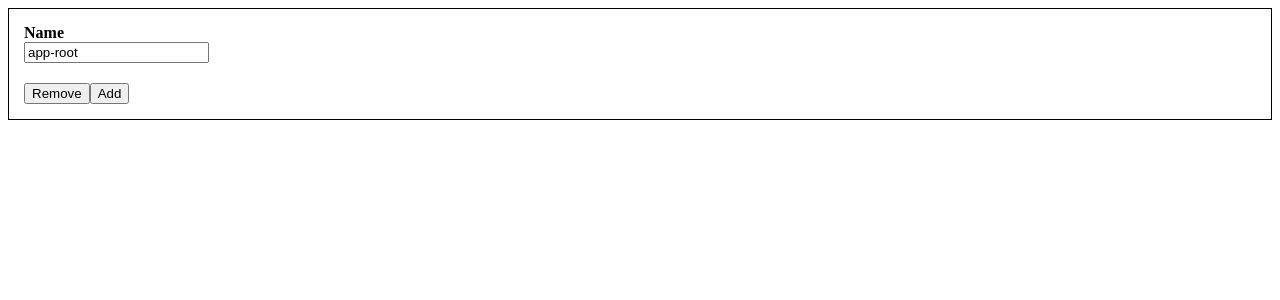
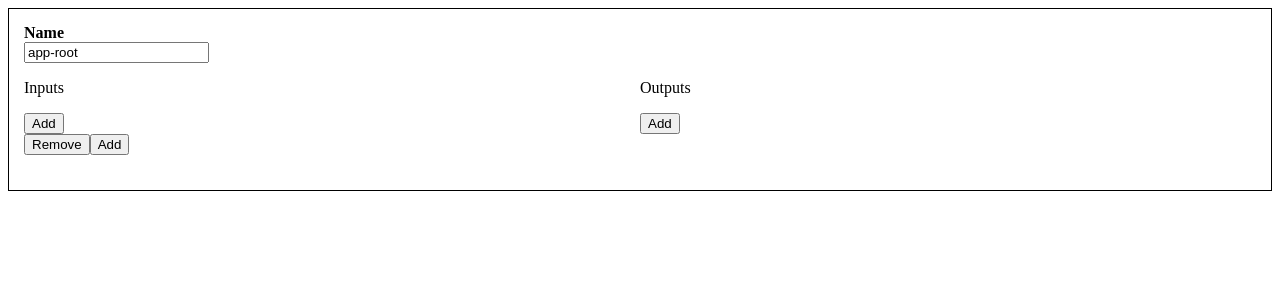
Before and after one commit to JulienMichelFr/proto-app, an Angular app: page / in a window 1280 px wide. Shown: the top 300 px of the page. Built offline with nearby package versions, Linux system fonts and the light colour scheme.

Commit message:
Add inputs and ouputs on element

```diff
--- a/src/app/element/element.component.html
+++ b/src/app/element/element.component.html
@@ -2,9 +2,50 @@
   <label for="element-name">Name</label>
   <input id="element-name" type="text" [(ngModel)]="element.name" required>
 
-  <div class="element-container">
-    <app-element *ngFor="let element of element.elements; let i = index;" [element]="element" (removeElement)="handleRemove(i)"></app-element>
+  <div style="display: flex; flex-flow: row nowrap;">
+    <div style="flex-basis: 50%">
+      <p>Inputs</p>
+      <button (click)="addInput()">Add</button>
+      <div>
+        <div *ngFor="let input of element.inputs; let i = index;">
+          <div>
+            <button (click)="removeInput(i)">Remove</button>
+            <label for="input-name">Name</label>
+            <input id="input-name" type="text" [(ngModel)]="input.name" required>
+            <label for="input-type">Type</label>
+            <input id="input-type" type="text" [(ngModel)]="input.type" required>
+            <label for="input-required">Required</label>
+            <input id="input-required" type="checkbox" [(ngModel)]="input.required">
+          </div>
+        </div>
+      </div>
+    </div>
+    <div style="flex-basis: 50%">
+      <p>Outputs</p>
+      <button (click)="addOutput()">Add</button>
+      <div>
+        <div *ngFor="let output of element.outputs; let i = index;">
+          <div>
+            <button (click)="removeOutput(i)">Remove</button>
+            <label for="output-name">Name</label>
+            <input id="output-name" type="text" [(ngModel)]="output.name" required>
+            <label for="output-type">Type</label>
+            <input id="output-type" type="text" [(ngModel)]="output.type" required>
+          </div>
+        </div>
+      </div>
+    </div>
   </div>
 
-  <button (click)="remove()">Remove</button><button (click)="add()">Add</button>
+  <div>
+    <button (click)="remove()">Remove</button>
+    <button (click)="add()">Add</button>
+  </div>
+
+
+  <div class="element-container">
+    <app-element *ngFor="let element of element.elements; let i = index;" [element]="element"
+                 (removeElement)="handleRemove(i)"></app-element>
+  </div>
+
 </div>
--- a/src/app/element/element.component.ts
+++ b/src/app/element/element.component.ts
@@ -28,8 +28,37 @@ export class ElementComponent implements OnInit {
     this.element.elements.push({name: ''});
   }
 
-  handleRemove(index) {
+  handleRemove(index: number) {
     this.element.elements.splice(index, 1);
   }
 
+  addInput () {
+    if (!this.element.inputs) {
+      this.element.inputs = [];
+    }
+    this.element.inputs.push({
+      name: '',
+      type: '',
+      required: false
+    });
+  }
+
+  addOutput () {
+    if (!this.element.outputs) {
+      this.element.outputs = [];
+    }
+    this.element.outputs.push({
+      name: '',
+      type: ''
+    });
+  }
+
+  removeInput (index: number) {
+    this.element.inputs.splice(index, 1);
+  }
+
+  removeOutput (index: number) {
+    this.element.outputs.splice(index, 1);
+  }
+
 }
```
